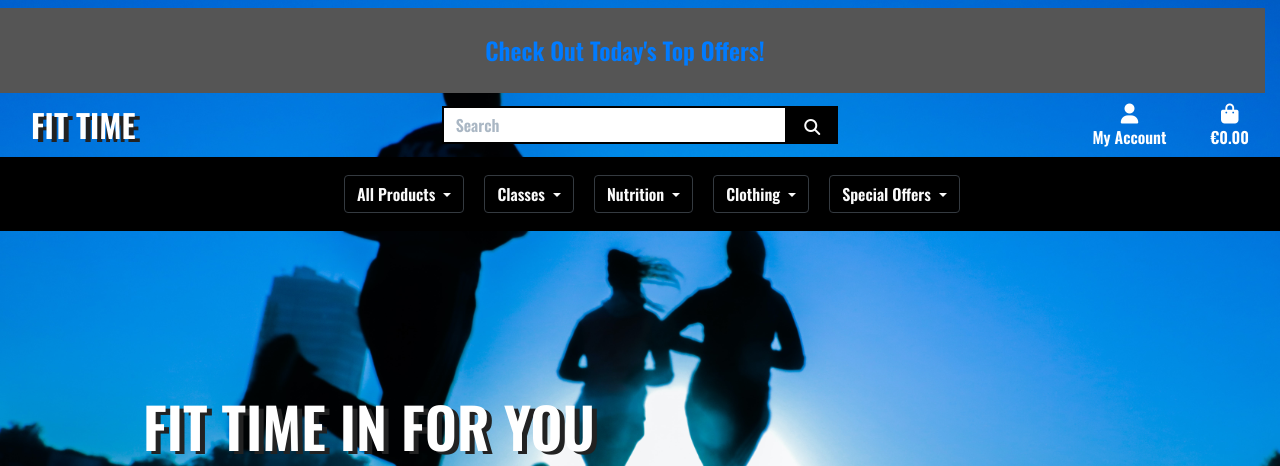
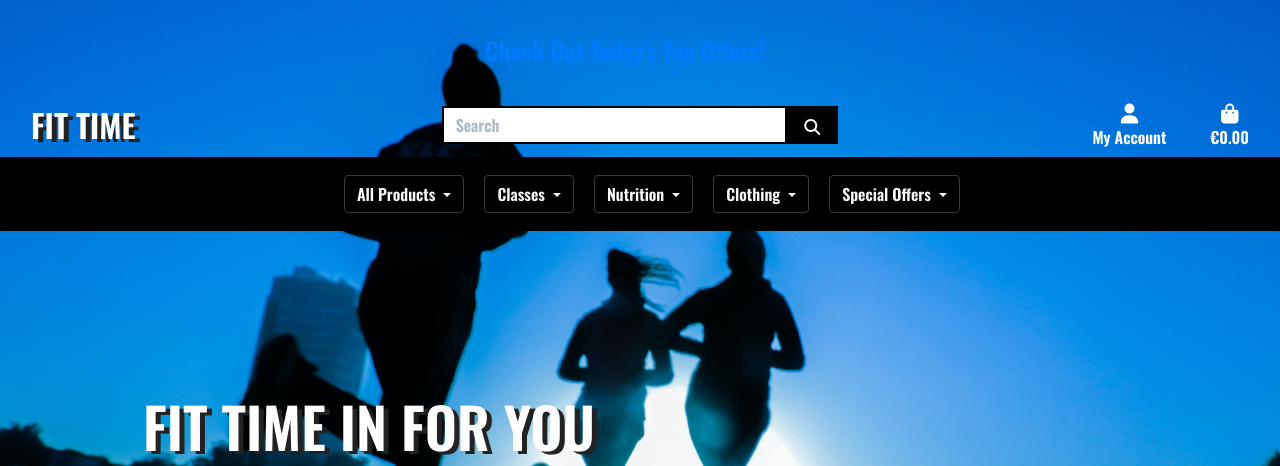
Before and after one commit to Leah1977/Fit_Time_MS4, a Django app: page / in a window 1280 px wide. Shown: the top 466 px of the page. Run offline with Django 3.2, Linux system fonts and the light colour scheme; some libraries are stand-ins or nearby versions.

Commit message:
Add styling for banner

```diff
--- a/static/css/base.css
+++ b/static/css/base.css
@@ -106,11 +106,14 @@
 
 #special-offer-banner {
     width: 100%;
-    background-color: #555;
     font-family: 'Oswald';
-    color: white;
     text-align: center;
 
+}
+
+.banner-info {
+    color: goldenrod;
+    text-emphasis-color: black;
 }
 
 /* ----------------------------------------------------- Search Boxes */
```
